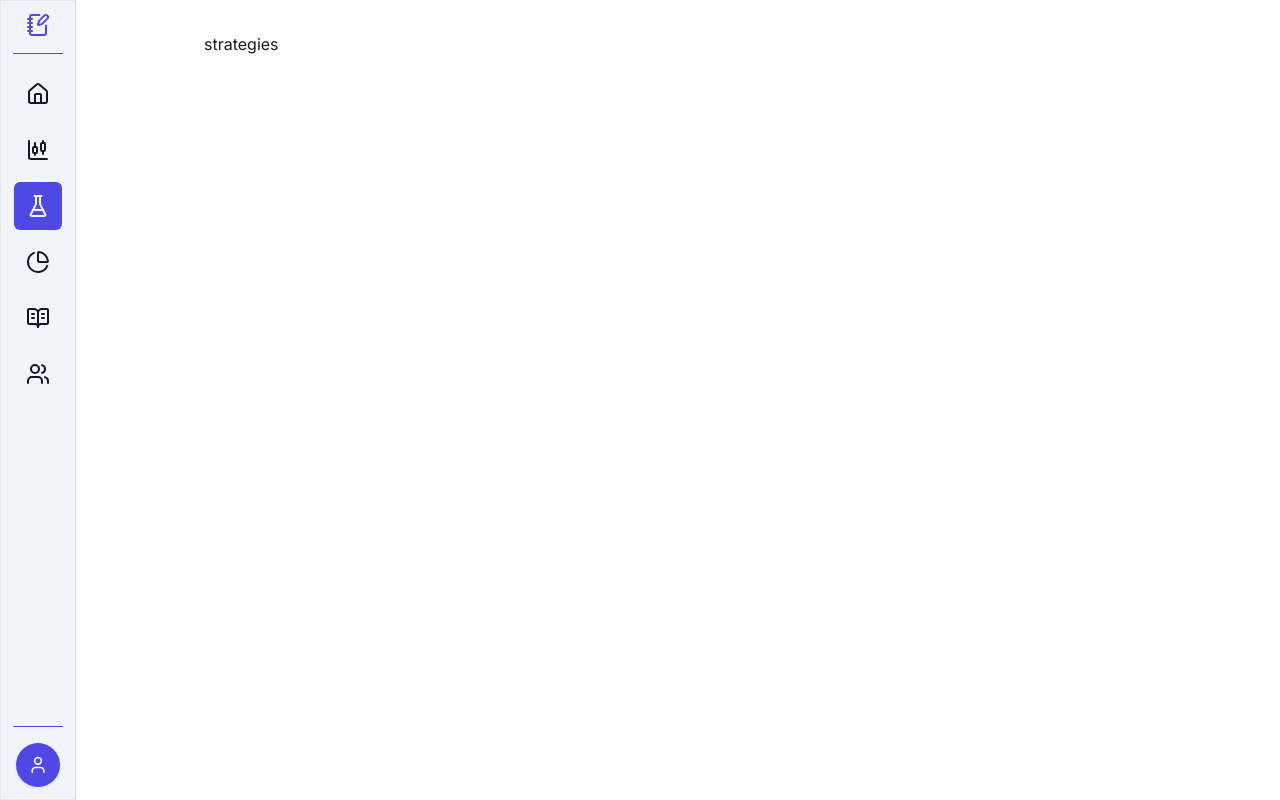
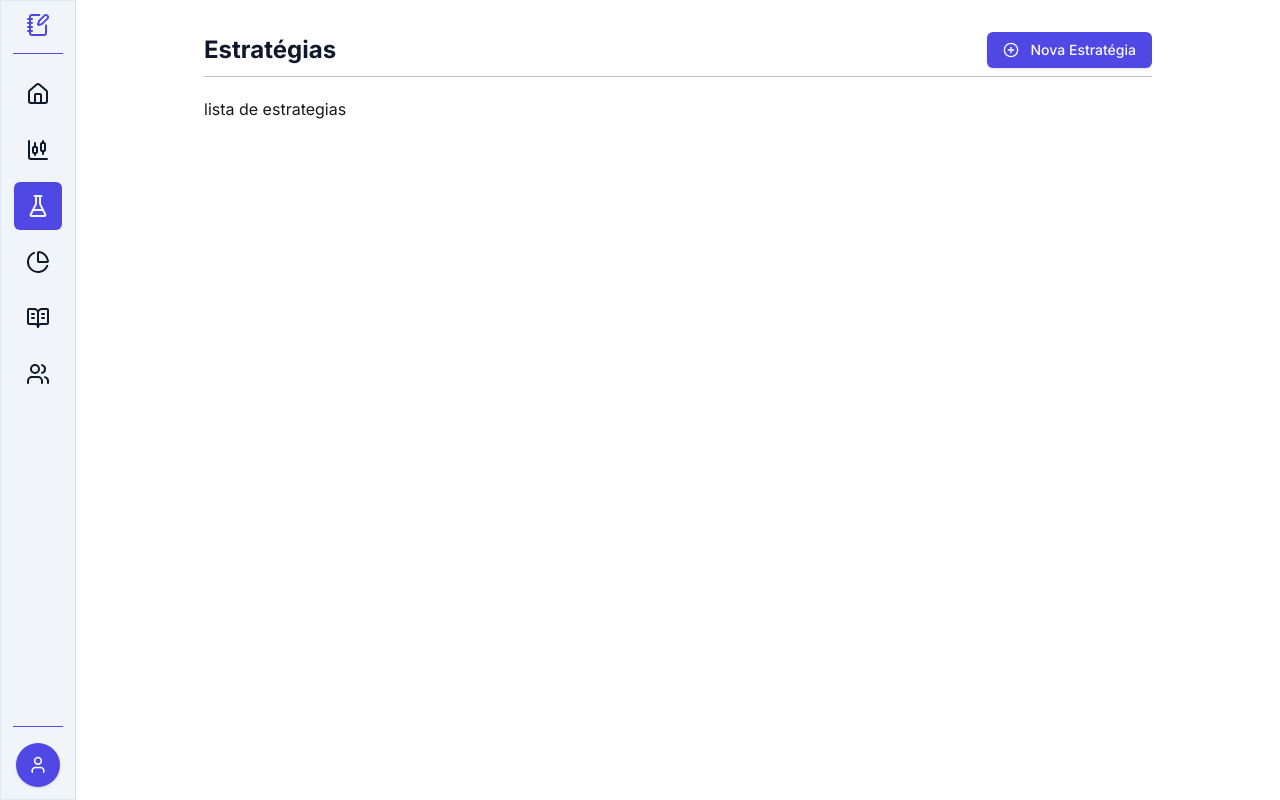
Before and after one commit to aguiarjv/tj-nextjs-frontend, a Next.js app in the folder frontend/: page /en/dashboard/strategies in a window 1280 px wide. Built offline with nearby package versions, Linux system fonts and the light colour scheme.

Commit message:
small changes

```diff
--- a/frontend/src/app/[locale]/dashboard/strategies/page.tsx
+++ b/frontend/src/app/[locale]/dashboard/strategies/page.tsx
@@ -1,3 +1,17 @@
+import { NewStrategyDialog } from "@/components/strategies/new-strategy";
+import { Separator } from "@/components/ui/separator";
+
 export default function Strategies() {
-  return <p>strategies</p>;
+  return (
+    <div>
+      <div className="flex flex-row items-center justify-between mb-2">
+        <h1 className="text-2xl font-bold text-secondary-foreground">
+          Estratégias
+        </h1>
+        <NewStrategyDialog />
+      </div>
+      <Separator className="bg-black/25 dark:bg-white/25 mb-5" />
+      <div>lista de estrategias</div>
+    </div>
+  );
 }
```
